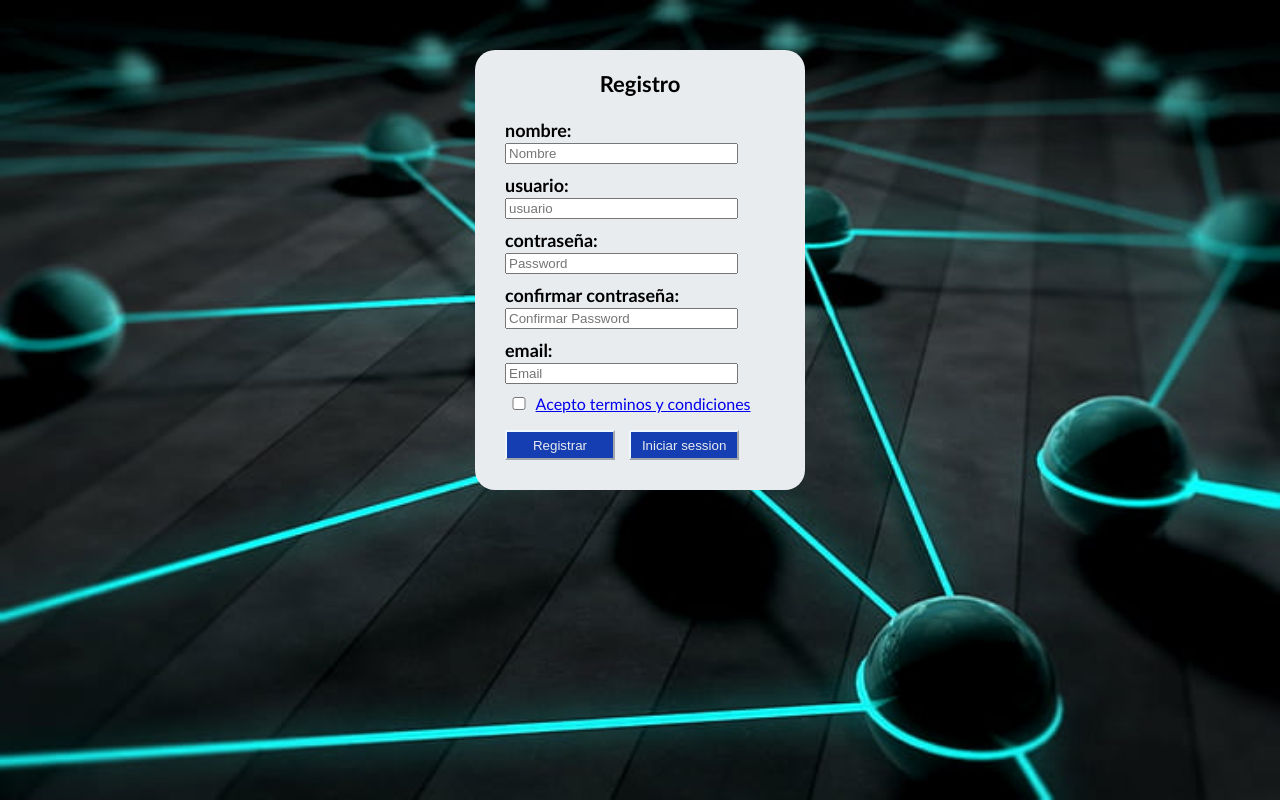
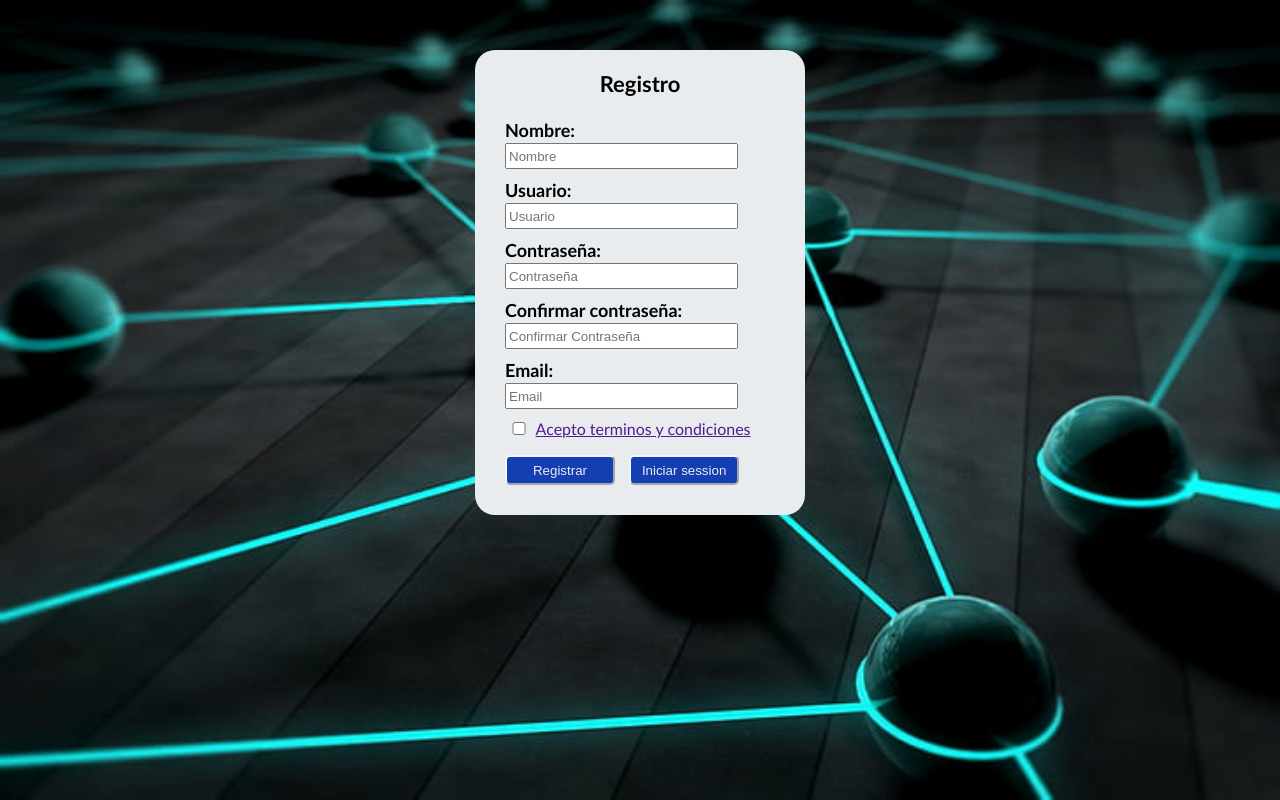
Before and after one commit to leandrochaparro19/proyecto1Frontend, a plain HTML site: page registro.html in a window 1280 px wide. Drawn offline with Linux system fonts and the light colour scheme.

Commit message:
ultimos cambios

```diff
--- a/registro.html
+++ b/registro.html
@@ -23,19 +23,19 @@
         <input type="text" name="nombres" id="nombres" placeholder="Nombre"><br>
 
         <label class="label" for="usuario">Usuario:</label> <br>
-        <input type="text" name="usuario" id="usuario" placeholder="usuario"><br>
+        <input type="text" name="usuario" id="usuario" placeholder="Usuario"><br>
 
         <label class="label" for="password">Contraseña:</label> <br>
-        <input type="password" name="password" id="password" placeholder="Password"><br>
+        <input type="password" name="password" id="password" placeholder="Contraseña"><br>
 
         <label class="label" for="Cpassword">Confirmar contraseña:</label> <br>
-        <input type="password" name="Cpassword" id="Cpassword" placeholder="Confirmar Password"><br>
+        <input type="password" name="Cpassword" id="Cpassword" placeholder="Confirmar Contraseña"><br>
 
         <label class="label" for="email">Email:</label> <br>
         <input type="email" name="email" id="email" placeholder="Email"><br>
 
         <input type ="checkbox" name="terminos" id="termino" onclick ="enableRegistrar()">
-        <label for="terminos"><a href="#" class="Tc"> Acepto terminos y condiciones</a></label><br>
+        <label for="termino"><a href="" class="Tc"> Acepto terminos y condiciones</a></label><br>
 
         <button type="submit" id="submit" disabled="disabled">Registrar</button>
         <button type="submit"><a class="anchor" href="./index.html">Iniciar session</button>
--- a/style.css
+++ b/style.css
@@ -4,10 +4,11 @@
    background-position:center center;
    background-attachment: fixed;
    background-size:cover;
+}
 
-}
 #termino{
     width: 20px;
+    height:13px
 }
 
 .login{
@@ -25,13 +26,14 @@
     font-size: 18px;
     font-weight:bold;
     margin-top:50px;
-    text-transform: lowercase;
 }
 
 .login input{
+    height: 20px;
     width: 225px;
     margin-bottom: 10px;
     margin-top: 2px;
+
 }
 
 
@@ -50,6 +52,7 @@ h3{
     background-color:rgb(20, 62, 177);
     border-color: aliceblue;
     color: #e9ecef;
+    border-radius: 5px;
 }
 
 .anchor{
```
Also changed, not shown: index.html (+1 -1 lines).
